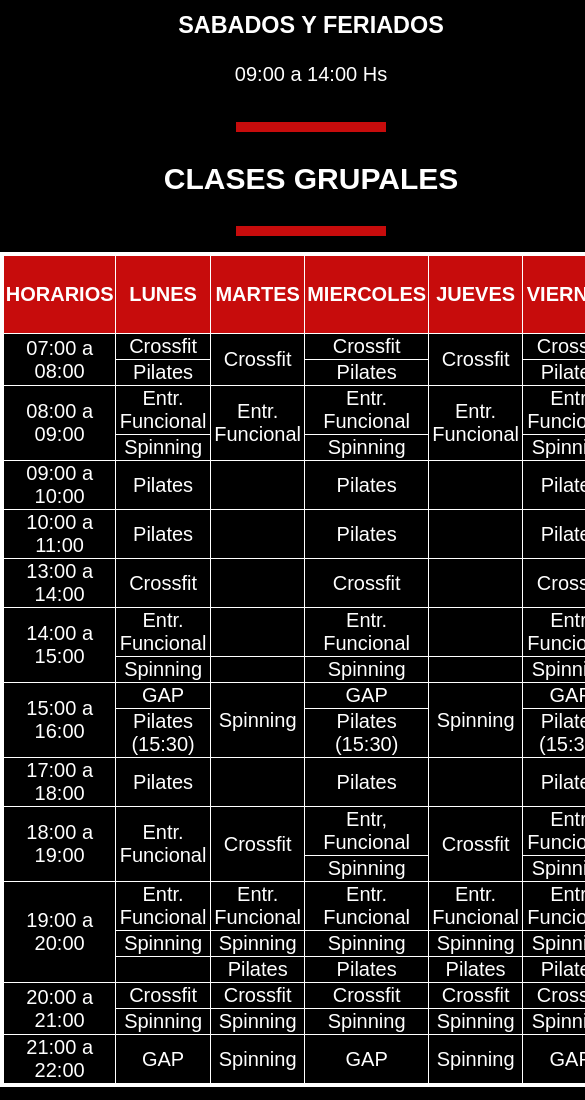
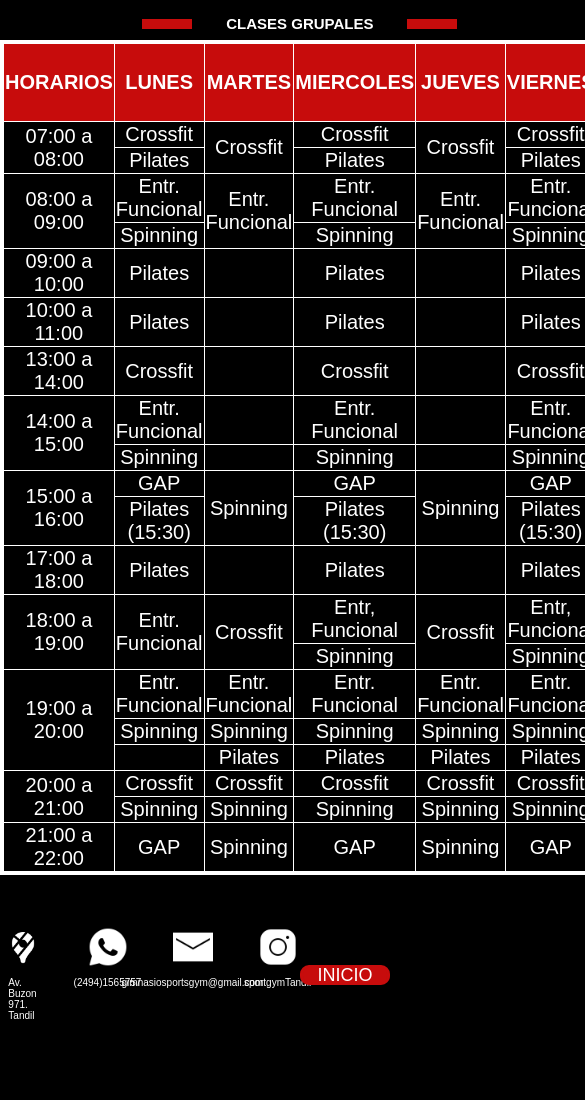
Before and after one commit to jonalippo/Proyecto-Gimnasio, a plain HTML site: page pages/horarios.html in a window 390 px wide. Shown: the part 800-1900 px from the top of the page, 585 px wide, since content can reach past the window. After the commit the page ends 1821 px from the top, so only its background shows below. Drawn offline with Linux system fonts and the light colour scheme.

Commit message:
Modificaciones del responsive

```diff
--- a/css/estilosProyecto.css
+++ b/css/estilosProyecto.css
@@ -23,24 +23,29 @@
 /* ------------------------ HEADER ------------------------------------ */
 
 header {
-  background-color: black;
+  background-color: rgb(0, 0, 0);
   width: 100%;
   height: 120px;
   display: flex;
   align-items: center;
   justify-content: space-evenly;
+  box-sizing: border-box;
 }
 
-@media (max-width: 768px){
-  header{
+@media (max-width: 768px) {
+  header {
     flex-direction: column;
     height: 130px;
     margin-top: 1em;
   }
-  nav{
-    margin-top: 1em;
+  nav {
+    margin-top: 0.5em;
+    display: flex;
+    align-items: center;
   }
 }
+
+
 /*Estilo logo*/
 .logo {
   width: 250px;
@@ -133,17 +138,18 @@
   font-size: 20px;
   border: solid white;
 }
-.imgInicio{
+.imgInicio {
   height: 400px;
   width: 100%;
   display: flex;
   justify-self: center;
 }
-@media(max-width: 768px){
-  .imgInicio{
+@media (max-width: 768px) {
+  .imgInicio {
     width: 90%;
     height: 90%;
-  }
+    margin-top: 0.5em; }
+
 }
 
 /* ------------------------ TITULOS H1 ------------------------------------ */
@@ -168,6 +174,35 @@
   border: solid rgb(199, 12, 12);
   width: 150px;
   border-width: 5px;
+}
+@media (max-width: 768px) {
+  h1 {
+    font-size: 20px;
+    margin: 0.5em;
+    width: 450px;
+  }
+  .titulos {
+    margin: 0;
+    margin-top: 0.5em;
+  }
+  .lineaRoja {
+    width: 110px;
+  }
+}
+@media (max-width: 425px) {
+  h1 {
+    font-size: 15px;
+    margin: 0.5em;
+    width: 200px;
+  }
+  .titulos {
+    margin: 0;
+    margin-top: 0.5em;
+  }
+  .lineaRoja {
+    width: 50px;
+  }
+
 }
 
 /*----------------- Propiedades de la pag inicio -------------------------*/
@@ -209,6 +244,15 @@
   transform: translate(-20%, -10%);
   font-size: 30px;
   font-family: Impact, Haettenschweiler, "Arial Narrow Bold", sans-serif;
+}
+@media (max-width: 768px) {
+  .textActividad {
+    font-size: 20px;
+  }
+  .textActividad2 {
+    font-size: 20px;
+    left: 30px;
+  }
 }
 
 /*  ---------------------------- Propiedades pag horarios -----------------------------*/
@@ -252,6 +296,13 @@
   height: 300px;
   margin-left: 0.8em;
   margin-bottom: 1em;
+}
+@media (max-width:768px) {
+  .imgGimnasio{
+    width: 200px;
+  height: 200px;
+  }
+
 }
 
 /*------------------------ Propiedades pag nosotros ----------------------*/
@@ -420,15 +471,16 @@
 
 footer {
   display: flex;
-  height: 120px;
-  justify-content: space-between;
+  height: 100px;
+  justify-content: space-evenly;
   align-items: center;
-  margin-top: 1em;
+  flex-direction: row;
 }
 
 .footerIndex {
   display: flex;
-  height: 120px;
+  height: 800px;
+  flex-direction: row;
   justify-content: center;
   align-items: center;
 }
@@ -439,35 +491,63 @@
   justify-content: center;
   border: solid rgb(199, 12, 12);
   height: 20px;
-  width: 120px;
+  width: 110px;
   font-size: 18px;
   color: white;
   background-color: rgb(199, 12, 12);
   border-radius: 0.5em;
   cursor: pointer;
   text-decoration-line: none;
-  margin-top: 40px;
-  margin-right: 40px;
+  margin-top: 100px;
   font-weight: 500;
 }
 
 .datosFooter {
-  width: 700px;
-  height: 100px;
-  margin-top: 0.5em;
+  width: 600px;
+  height: 50px;
   display: flex;
+  justify-content: center;
   color: white;
   align-items: center;
-  margin-left: 30px;
 }
 
 .datoFooter {
-  width: 80px;
-  height: 80px;
-  margin: 2em;
+  height: 20px;
+  margin: 1em;
   display: flex;
   align-items: center;
   flex-direction: column;
-  justify-content: center;
-  font-size: 12px;
+  font-size: 14px;
 }
+@media (max-width: 768px) {
+  .datosFooter {
+    width: 600px;
+    height: 50px;
+    margin-top: 0.5em;
+    display: flex;
+    justify-content: center;
+    color: white;
+    align-items: center;
+  }
+}
+
+@media (max-width: 425px) {
+  .datosFooter {
+    width:300px;
+    height: 20px;
+    display: flex;
+    justify-content: center;
+    color: white;
+    align-items: center;
+  }
+
+  .datoFooter{
+  width: 5px;
+  height: 5px;
+  margin: 4em;
+  display: flex;
+  align-items: center;
+  flex-direction: column;
+  font-size: 10px;
+  }
+}
```
Also changed, not shown: index.html (+1 -1 lines), pages/inicio.html (+25 -26 lines), pages/instalaciones.html (+9 -4 lines).
